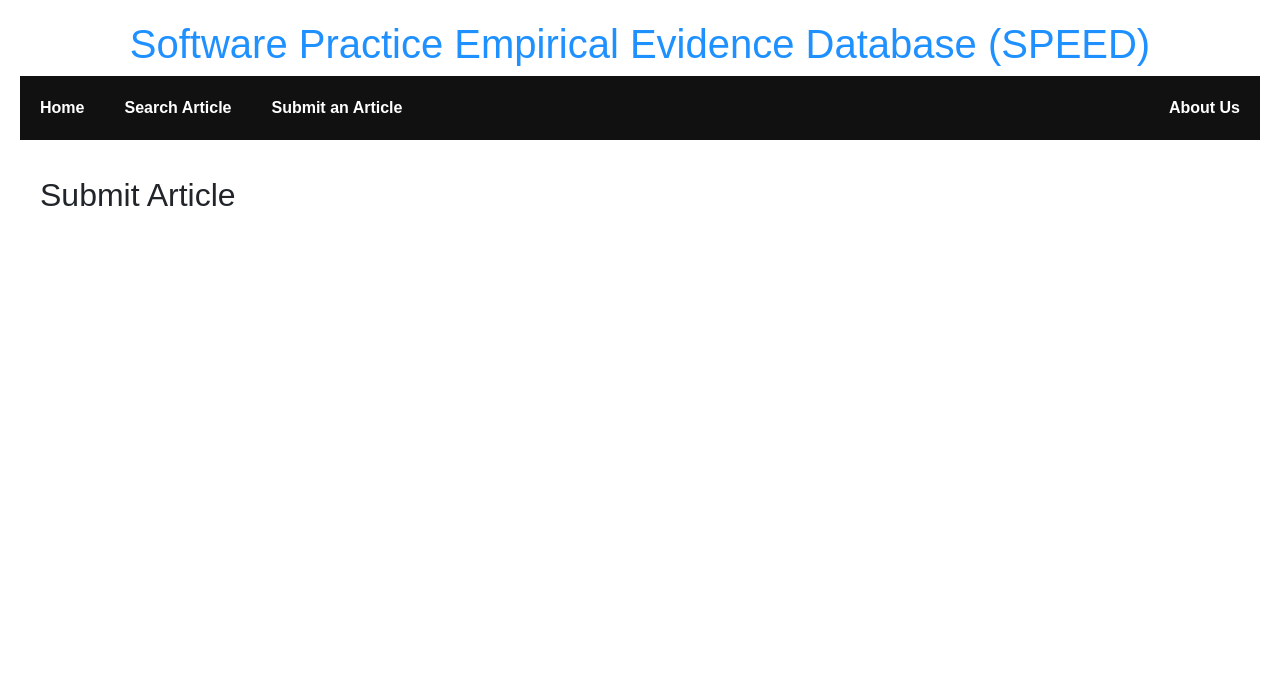
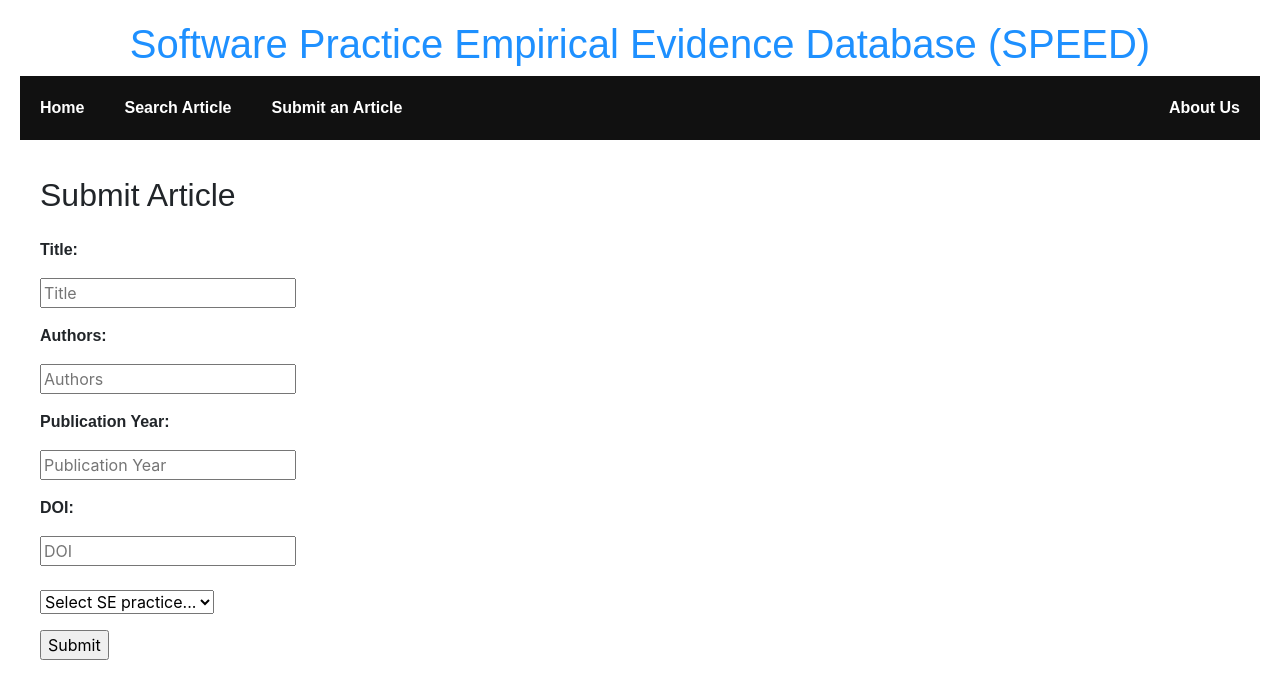
Before and after one commit to Alan528/ense701assignment1, a React (Create React App) app in the folder frontend/: page /SubmitArticle in a window 1280 px wide. Shown: the top 698 px of the page. Built offline with nearby package versions, Linux system fonts and the light colour scheme.

Commit message:
Added Submission Form in Submit Page

```diff
--- a/frontend/src/components/SubmissionForm.js
+++ b/frontend/src/components/SubmissionForm.js
@@ -7,11 +7,18 @@ const SubmissionForm = () => {
  return (
  <form onSubmit={handleSubmit(onSubmit)}>
 
- <input {...register("title")} placeholder="Title" />
- <p><input {...register("authors")} placeholder="Authors" /></p>
- <p><input {...register("source")} placeholder="Source" /></p>
- <p><input {...register("pubyear")} placeholder="Publication Year" /></p>
- <p><input {...register("doi")} placeholder="DOI" /></p>
+ <p><b>Title:</b></p>
+ <input {...register("title")} placeholder="Title" /><p></p>
+ <p><b>Authors:</b></p>
+ <input {...register("authors")} placeholder="Authors" /><p></p>
+ <p><b>Publication Year:</b></p>
+ <input {...register("pubyear")} placeholder="Publication Year" /><p></p>
+ <p><b>DOI:</b></p>
+ <input {...register("doi")} placeholder="DOI" />
+
+ <br></br>
+ <br></br>
+
 
  <select {...register("sepractice")}>
  <option value="">Select SE practice...</option>
--- a/frontend/src/pages/SubmitArticle.js
+++ b/frontend/src/pages/SubmitArticle.js
@@ -1,9 +1,13 @@
 import React from "react";
+import SubmissionForm from "../components/SubmissionForm";
 
 const SubmitArticle = () => {
  return (
  <div>
  <h2>Submit Article</h2>
+ <br></br>
+
+<SubmissionForm></SubmissionForm>
 
  </div>
  );
```
